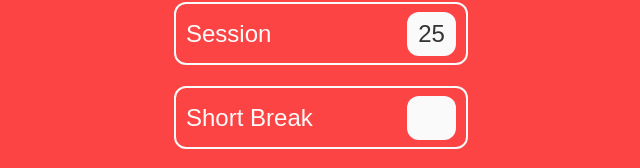
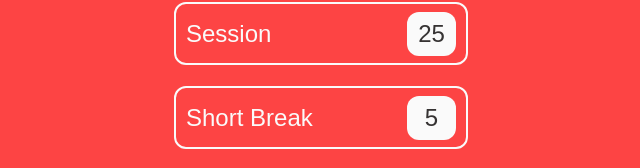
Before and after one commit to Silmunia/pommodoro, an Angular app: page / in a window 1280 px wide. Shown: the part 304-472 px from the top of the page, without its empty margins (319-959 px from the left). Built offline with nearby package versions, Linux system fonts and the light colour scheme.

Commit message:
Add setting length of short breaks

```diff
--- a/src/app/app.component.html
+++ b/src/app/app.component.html
@@ -12,12 +12,12 @@
 <div class="app-settings">
     <div class="app-settings__field">
         <p>Session</p>
-        <input class="app-settings__field__input" [(ngModel)]="inputSessionLength" (change)="settingsChanged($event.currentTarget)" type="text"/>
+        <input class="app-settings__field__input" [(ngModel)]="inputSessionLength" (change)="settingsChanged($event.currentTarget, 'sessionLength')" type="text"/>
     </div>
 
     <div class="app-settings__field">
         <p>Short Break</p>
-        <input class="app-settings__field__input" type="text"/>
+        <input class="app-settings__field__input" [(ngModel)]="inputShortBreakLength" (change)="settingsChanged($event.currentTarget, 'shortBreakLength')" type="text"/>
     </div>
 
     <div class="app-settings__field">
--- a/src/app/app.component.ts
+++ b/src/app/app.component.ts
@@ -16,11 +16,14 @@ export class AppComponent {
   breakCounter: number = 0;
 
   inputSessionLength: string = "25";
-  sessionLength: number = 1500;
+  inputShortBreakLength: string = "5";
 
-  shortBreakLength: number = 90;
+  cycleLengths: { [key: string]: number } = {
+    sessionLength: 1500,
+    shortBreakLength: 300
+  };
 
-  countdownValue = this.sessionLength;
+  countdownValue = this.cycleLengths['sessionLength'];
   counterInterval: NodeJS.Timeout | undefined;
 
   buttonCommand: string = "Start";
@@ -30,7 +33,7 @@ export class AppComponent {
   isRunningCycle: boolean = false;
   isPaused: boolean = true;
 
-  public settingsChanged(target: EventTarget | null) {
+  public settingsChanged(target: EventTarget | null, fieldName: string) {
     if (target === null) {
       return;
     }
@@ -40,14 +43,14 @@ export class AppComponent {
     const parsedValue = inputElement.value.match(/^\d*$/gi);
 
     if (parsedValue === null || parsedValue[0] === "") {
-      inputElement.value = String(Math.floor(this.sessionLength/60));
+      inputElement.value = String(Math.floor(this.cycleLengths[fieldName]/60));
       return;
     }
 
-    this.sessionLength = 60*parseInt(inputElement.value);
+    this.cycleLengths[fieldName] = 60*parseInt(inputElement.value);
 
     if (!this.isRunningCycle) {
-      this.countdownValue = this.sessionLength;
+      this.countdownValue = this.cycleLengths[fieldName];
       this.displayCounter = this.setDisplayCounter();
     }
   }
@@ -90,12 +93,12 @@ export class AppComponent {
   private setDisplaySession(): string {
     if (this.sessionCounter > this.breakCounter) {
       this.breakCounter += 1;
-      this.countdownValue = this.shortBreakLength;
+      this.countdownValue = this.cycleLengths['shortBreakLength'];
       return "Short Break";
     }
 
     this.sessionCounter += 1;
-    this.countdownValue = this.sessionLength;
+    this.countdownValue = this.cycleLengths['sessionLength'];
     return `Session ${this.sessionCounter}`;
   }
 
```
